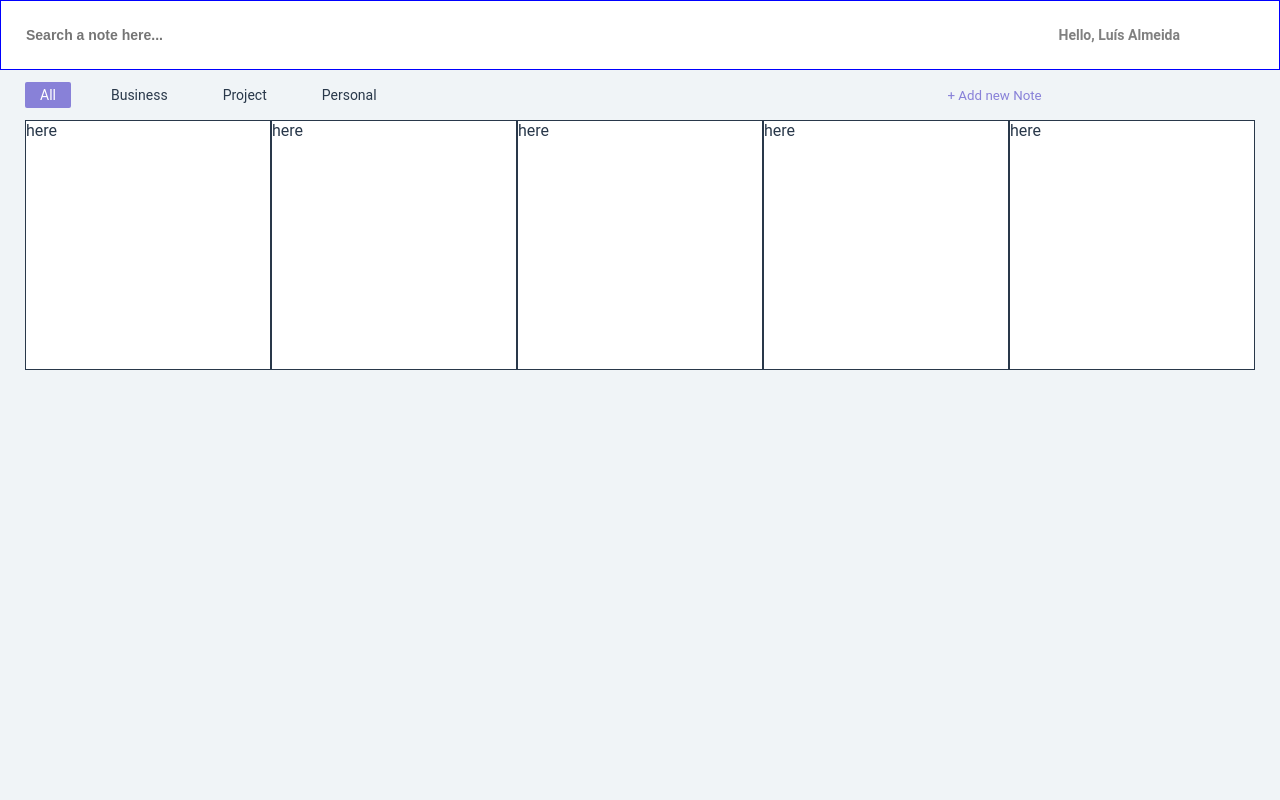
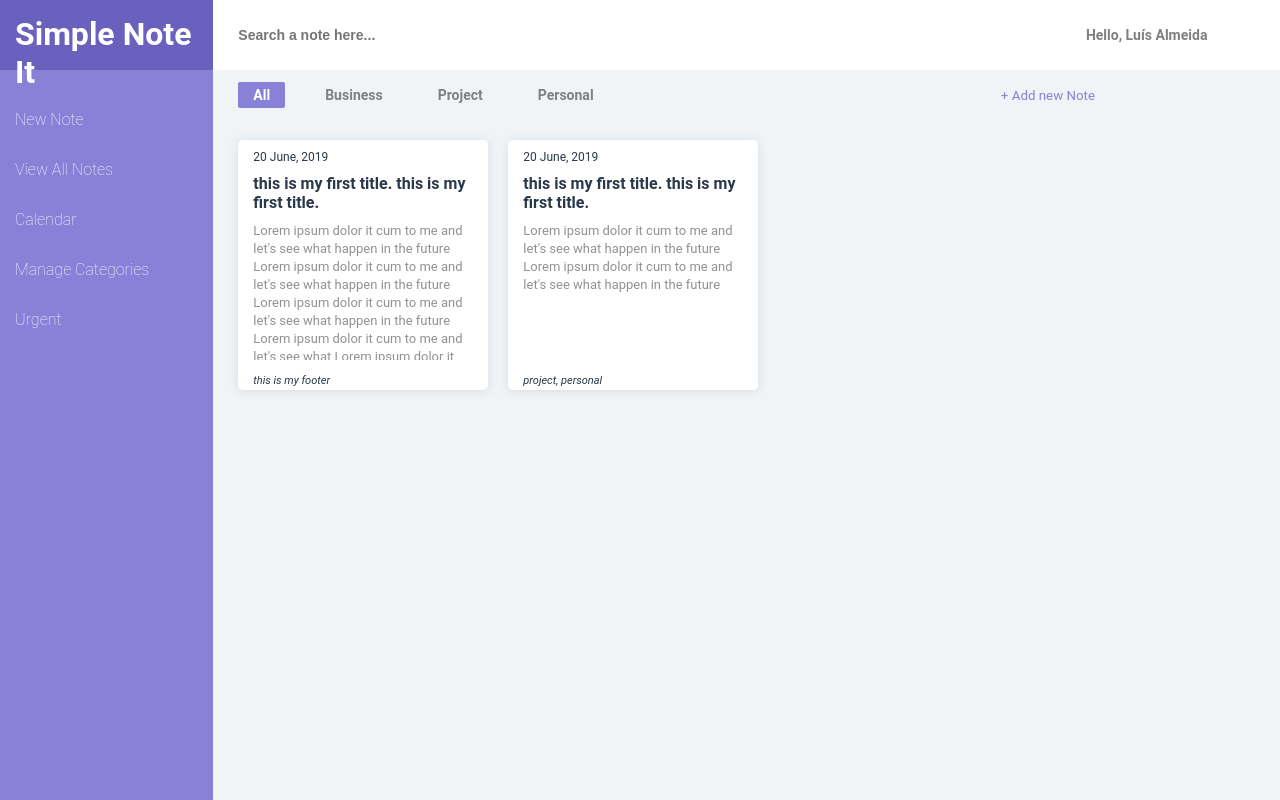
Before and after one commit to luisalmeida12/reactnotes, a React (Create React App) app: page / in a window 1280 px wide. Built offline with nearby package versions, Linux system fonts and the light colour scheme.

Commit message:
CSS Notes Progress thumbnails.

```diff
--- a/src/components/notes/index.js
+++ b/src/components/notes/index.js
@@ -19,23 +19,49 @@ export default class Notes extends Component {
                                 <li>Personal</li>
                             </ul>
                         </div>
+
                         <div className="qa-new-note">
                             <small>+ Add new Note</small>
                         </div>
-
-                        <div className="notes-content">
-                            <article>here</article>
-                            <article>here</article>
-                            <article>here</article>
-                            <article>here</article>
-                            <article>here</article>
-
+                    </div>
+                    <div className="notes-content">
+                            <article>
+                                <div className="date">
+                                    20 June, 2019
+                                </div>
+                                <div className="title">
+                                    this is my first title.
+                                    this is my first title.
+                                </div>
+                                <p>
+                                    Lorem ipsum dolor it cum to me and let's see what happen in the future
+                                    Lorem ipsum dolor it cum to me and let's see what happen in the future
+                                    Lorem ipsum dolor it cum to me and let's see what happen in the future
+                                    Lorem ipsum dolor it cum to me and let's see what  Lorem ipsum dolor it cum to me and let's see what happen in the future
+                                    Lorem ipsum dolor it cum to me and let's see what happen in the future
+                                </p>
+                                <div className="footer">this is my footer</div>
+                            </article>
+                            <article>
+                                <div className="date">
+                                    20 June, 2019
+                                </div>
+                                <div className="title">
+                                    this is my first title.
+                                    this is my first title.
+                                </div>
+                                <p>
+                                    Lorem ipsum dolor it cum to me and let's see what happen in the future
+                                    Lorem ipsum dolor it cum to me and let's see what happen in the future
+                                </p>
+                                <div className="footer">project, personal</div>
+                            </article>
 
                         </div>
                     </div>
 
 
-                </div>
+
             </div>
         );
     }
--- a/src/components/notes/styles.css
+++ b/src/components/notes/styles.css
@@ -45,6 +45,8 @@
     border-radius: 2px;
     font-size: 14px;
     transition: 0.6s;
+    font-weight: bold;
+    color: gray;
 }
 .categories-bar ul li:hover {
    color: #fff;
@@ -52,7 +54,7 @@
 
 }
 
-.selected {
+.categories-bar .selected {
     background: #8881D8;
     color: white;
 }
@@ -73,16 +75,70 @@
 }
 
 .notes-content{
-    width: 100%;
+    max-width: 100%;
     display: flex;
-    justify-content: space-between;
-    flex: initial;
-
+    justify-content: flex-start;
+    /* flex: initial; */
+    /* border: solid 1px red; */
+    flex-wrap: wrap;
 }
 
 article {
     width: 250px;
     height: 250px;
-    border: solid 1px;
+    /* border: solid 1px; */
     background: #fff;
+    margin-top: 20px;
+    margin-right: 20px;
+    box-shadow: 0 1px 10px rgba(169, 169, 169, 0.3);
+    border-radius: 5px;
+    position: relative;
 }
+
+article .date {
+    font-size: 12px;
+    margin-top: 10px;
+    margin-left: 15px;
+    margin-right: 15px;
+    /* border: solid 1px red; */
+}
+
+article .title{
+    font-size: 16px;
+    font-weight: bold;
+    /* width: 100%; */
+    margin-left: 15px;
+    margin-right: 15px;
+    margin-top:10px;
+    /* white-space: pre; */
+    /* border: solid 1px red; */
+}
+
+article p {
+    margin: 10px 15px 10px 15px;
+    /* border: solid 1px red; */
+    font-size: 13px;
+    line-height: 18px;
+    color: #919191;
+    max-height: 55%;
+    /* border: solid 1px blue; */
+    word-wrap: break-word;
+    overflow-x: hidden;
+    text-overflow: ellipsis;
+    /* overflow-y: hidden; */
+}
+
+article .footer{
+    /* border: solid 1px red; */
+    bottom: 0;
+    height: 20px;
+    position: absolute;
+    font-size: 11px;
+    margin: 10px 15px 0 15px;
+    display: flex;
+    align-items: center;
+    font-style: italic;
+
+}
+
+/* <div style="width: 10em; height: 1.2em; overflow: hidden; text-overflow: ellipsis; white-space: nowrap;"> */
--- a/src/components/searchbar/styles.css
+++ b/src/components/searchbar/styles.css
@@ -7,7 +7,7 @@
     height: 70px;
     display: flex;
     justify-content: space-between;
-    border: solid 1px blue;
+    /* border: solid 1px blue; */
     /* flex-wrap: wrap; */
 
 }
```
